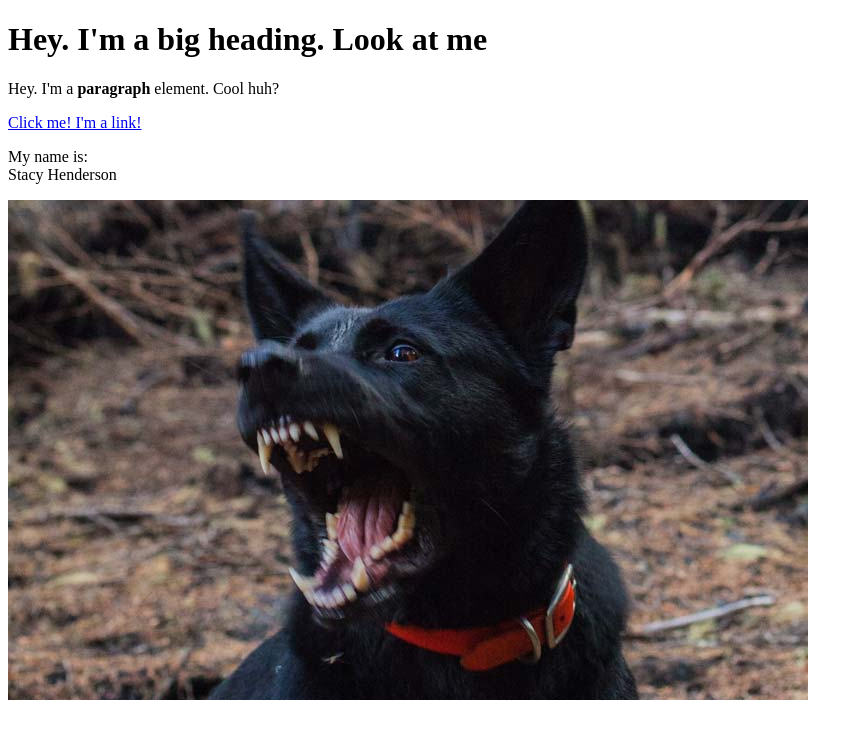
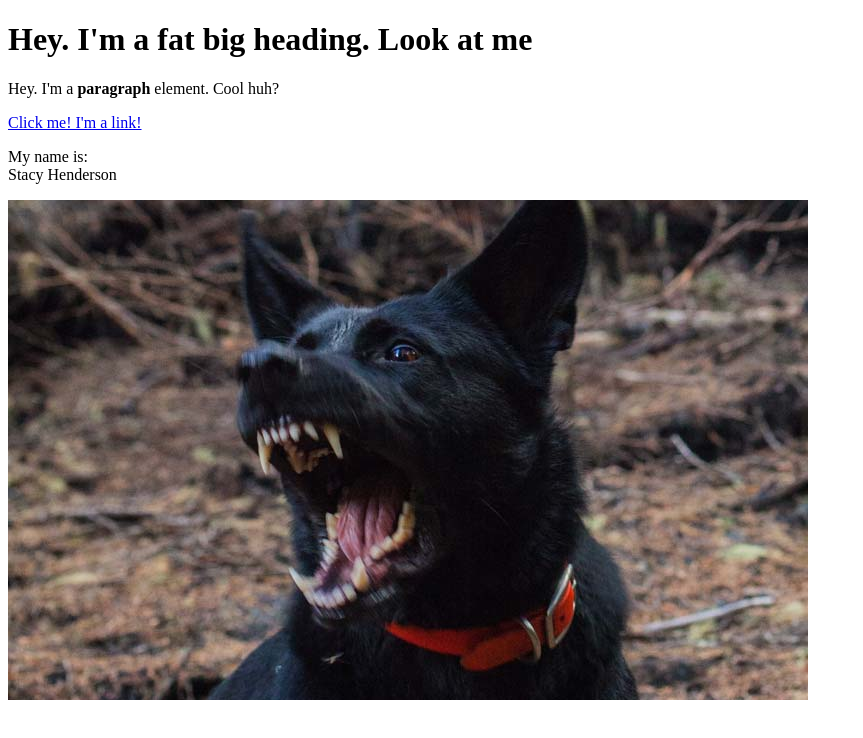
Before and after one commit to OfficemanagerSDH/Cartoon-hero, a plain HTML site: page Test.html4.html in a window 1280 px wide. Shown: the whole page, without its empty margins (0-863 px from the left). Drawn offline with Linux system fonts and the light colour scheme.

Commit message:
Added "fat" to heading

```diff
--- a/Test.html4.html
+++ b/Test.html4.html
@@ -4,7 +4,7 @@
     <title>Test page</title>
 </head>
 <body>
-    <h1>Hey. I'm a big heading. Look at me</h1>
+    <h1>Hey. I'm a fat big heading. Look at me</h1>
     <p>Hey. I'm a <b>paragraph</b> element. Cool huh?</p>
     <a href="http://google.com" target="_blank" title="Let's Go To google">Click me! I'm a link!</a>
     <p> My name is:<br>
```
